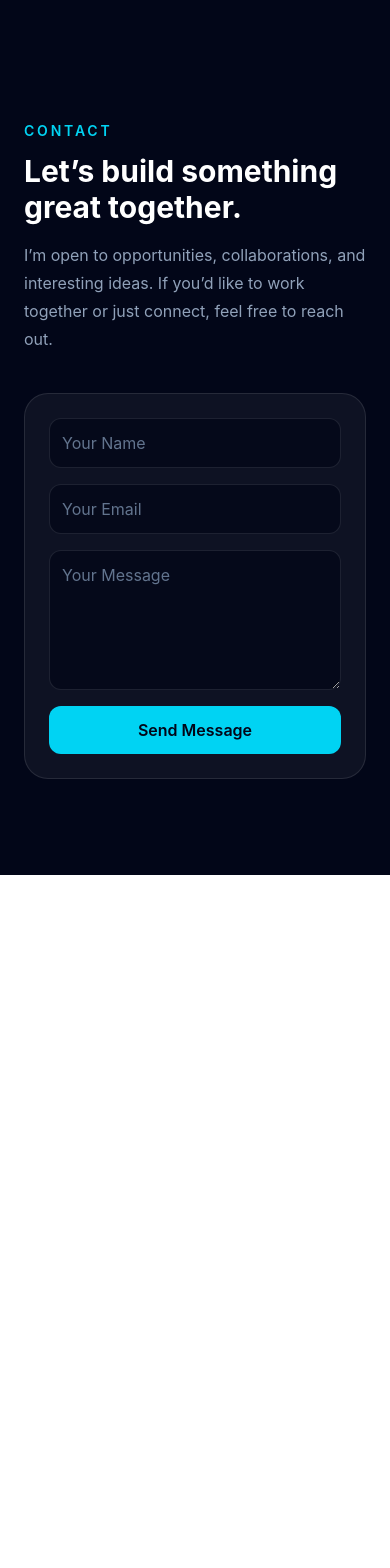
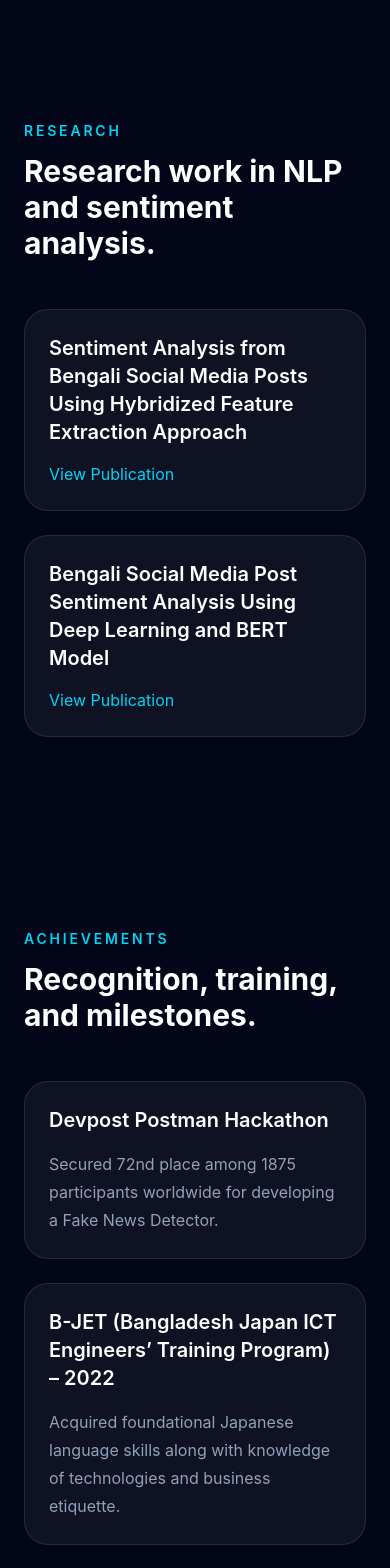
Before and after one commit to mahadi0007/Portfolio-website, a React (Vite) app in the folder client/: page / in a window 390 px wide. Shown: the part 9060-10628 px from the top of the page. Before the commit the page ends 9935 px from the top, so only its background shows below. Built offline with nearby package versions, Linux system fonts and the light colour scheme.

Commit message:
added research achievement and expertise dropdown

```diff
--- a/client/src/App.jsx
+++ b/client/src/App.jsx
@@ -5,6 +5,8 @@ import Skills from "./sections/Skills"
 import Experience from "./sections/Experience"
 import Projects from "./sections/Projects"
 import Education from "./sections/Education"
+import Research from "./sections/Research"
+import Achievements from "./sections/Achievements"
 import Contact from "./sections/Contact"
 
 export default function App() {
@@ -19,6 +21,8 @@ export default function App() {
         <Experience />
         <Projects />
         <Education />
+        <Research />
+        <Achievements />
         <Contact />
       </main>
     </div>
--- a/client/src/components/Navbar.jsx
+++ b/client/src/components/Navbar.jsx
@@ -6,37 +6,67 @@ export default function Navbar() {
           <span className="text-cyan-400"> Md Mahadi Hasan</span>
         </a>
 
-        <ul className="hidden gap-6 md:flex">
+        <ul className="hidden items-center gap-6 md:flex">
           <li>
             <a href="#home" className="text-slate-300 transition hover:text-cyan-400">
               Home
             </a>
           </li>
+
           <li>
             <a href="#about" className="text-slate-300 transition hover:text-cyan-400">
               About
             </a>
           </li>
-          <li>
-            <a href="#skills" className="text-slate-300 transition hover:text-cyan-400">
-              Skills
+
+          <li className="group relative">
+            <a
+              href="#skills"
+              className="text-slate-300 transition hover:text-cyan-400"
+            >
+              Expertise
             </a>
+
+            <div className="invisible absolute left-0 top-full z-50 mt-3 w-48 rounded-2xl border border-white/10 bg-slate-900/95 p-2 opacity-0 shadow-xl transition-all duration-200 group-hover:visible group-hover:opacity-100">
+              <a
+                href="#skills"
+                className="block rounded-xl px-4 py-2 text-sm text-slate-300 transition hover:bg-white/5 hover:text-cyan-400"
+              >
+                Skills
+              </a>
+              <a
+                href="#research"
+                className="block rounded-xl px-4 py-2 text-sm text-slate-300 transition hover:bg-white/5 hover:text-cyan-400"
+              >
+                Research
+              </a>
+              <a
+                href="#achievements"
+                className="block rounded-xl px-4 py-2 text-sm text-slate-300 transition hover:bg-white/5 hover:text-cyan-400"
+              >
+                Achievements
+              </a>
+            </div>
           </li>
+
           <li>
             <a href="#experience" className="text-slate-300 transition hover:text-cyan-400">
               Experience
             </a>
           </li>
+
           <li>
             <a href="#projects" className="text-slate-300 transition hover:text-cyan-400">
               Projects
             </a>
           </li>
+
           <li>
             <a href="#education" className="text-slate-300 transition hover:text-cyan-400">
               Education
             </a>
           </li>
+
           <li>
             <a href="#contact" className="text-slate-300 transition hover:text-cyan-400">
               Contact
--- /dev/null
+++ b/client/src/sections/Achievements.jsx
@@ -0,0 +1,39 @@
+const achievements = [
+  {
+    title: "Devpost Postman Hackathon",
+    description:
+      "Secured 72nd place among 1875 participants worldwide for developing a Fake News Detector.",
+  },
+  {
+    title: "B-JET (Bangladesh Japan ICT Engineers’ Training Program) – 2022",
+    description:
+      "Acquired foundational Japanese language skills along with knowledge of technologies and business etiquette.",
+  },
+]
+
+export default function Achievements() {
+  return (
+    <section id="achievements" className="py-24">
+      <div className="mb-12">
+        <p className="mb-3 text-sm font-semibold uppercase tracking-[0.2em] text-cyan-400">
+          Achievements
+        </p>
+        <h2 className="text-3xl font-bold sm:text-4xl">
+          Recognition, training, and milestones.
+        </h2>
+      </div>
+
+      <div className="grid gap-6 md:grid-cols-2">
+        {achievements.map((item) => (
+          <article
+            key={item.title}
+            className="rounded-3xl border border-white/10 bg-white/5 p-6 transition hover:border-cyan-400/40"
+          >
+            <h3 className="text-xl font-semibold text-white">{item.title}</h3>
+            <p className="mt-4 leading-7 text-slate-400">{item.description}</p>
+          </article>
+        ))}
+      </div>
+    </section>
+  )
+}
--- /dev/null
+++ b/client/src/sections/Research.jsx
@@ -0,0 +1,49 @@
+const researchItems = [
+  {
+    title:
+      "Sentiment Analysis from Bengali Social Media Posts Using Hybridized Feature Extraction Approach",
+    link: "#",
+  },
+  {
+    title:
+      "Bengali Social Media Post Sentiment Analysis Using Deep Learning and BERT Model",
+    link: "#",
+  },
+]
+
+export default function Research() {
+  return (
+    <section id="research" className="py-24">
+      <div className="mb-12">
+        <p className="mb-3 text-sm font-semibold uppercase tracking-[0.2em] text-cyan-400">
+          Research
+        </p>
+        <h2 className="text-3xl font-bold sm:text-4xl">
+          Research work in NLP and sentiment analysis.
+        </h2>
+      </div>
+
+      <div className="grid gap-6">
+        {researchItems.map((item) => (
+          <article
+            key={item.title}
+            className="rounded-3xl border border-white/10 bg-white/5 p-6 transition hover:border-cyan-400/40"
+          >
+            <h3 className="text-xl font-semibold text-white">{item.title}</h3>
+
+            <div className="mt-4">
+              <a
+                href={item.link}
+                className="text-cyan-400 transition hover:underline"
+                target="_blank"
+                rel="noreferrer"
+              >
+                View Publication
+              </a>
+            </div>
+          </article>
+        ))}
+      </div>
+    </section>
+  )
+}
```
